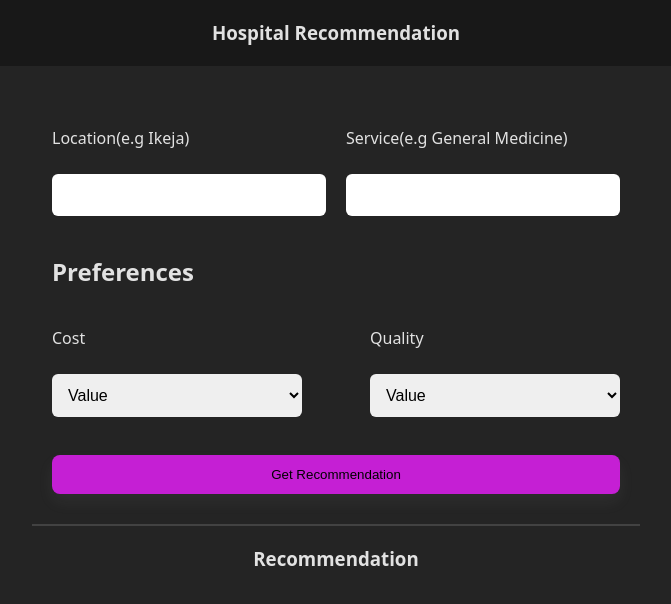
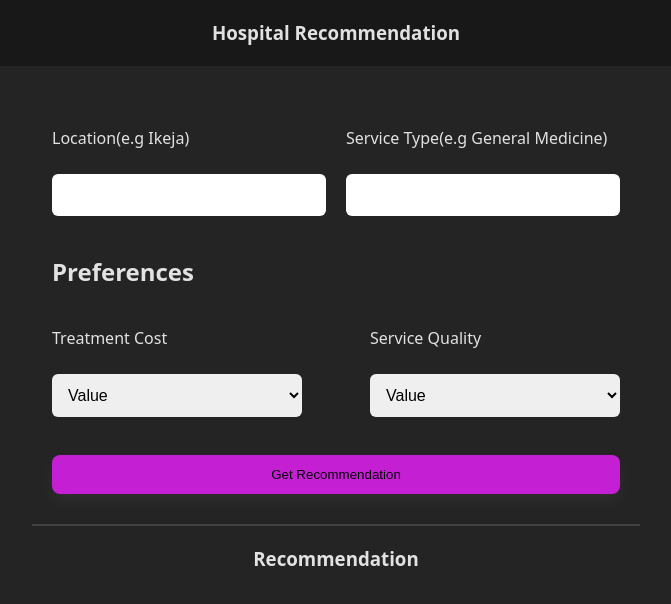
Before and after one commit to DevMeley/Hopsital-Recommendation-System, a React (Vite) app: page / in a window 1280 px wide. Shown: the top 604 px of the page, without its empty margins (304-975 px from the left). Built offline with nearby package versions, Linux system fonts and the light colour scheme.

Commit message:
Update labels and options for clarity in MainPage component

```diff
--- a/src/components/MainPage.jsx
+++ b/src/components/MainPage.jsx
@@ -59,7 +59,7 @@ function MainPage() {
             />
           </label>
           <label>
-            <p>Service(e.g General Medicine) </p>
+            <p>Service Type(e.g General Medicine) </p>
             <input
               type="text"
               value={formData.service_needed}
@@ -73,7 +73,7 @@ function MainPage() {
           <h2>Preferences</h2>
           <div className="right-input">
             <label>
-              <p>Cost</p>
+              <p>Treatment Cost</p>
               <select
                 name="Cost"
                 value={formData.cost_preference}
@@ -82,13 +82,13 @@ function MainPage() {
                 }
               >
                 <option value="">Value</option>
-                <option value="High">High</option>
-                <option value="Medium">Medium</option>
-                <option value="Low">Low</option>
+                <option value="High">Expensive</option>
+                <option value="Medium">Moderate</option>
+                <option value="Low">Affordable</option>
               </select>
             </label>
             <label>
-              <p>Quality</p>
+              <p>Service Quality</p>
               <select
                 name="Quality"
                 value={formData.quality_preference}
@@ -100,9 +100,9 @@ function MainPage() {
                 }
               >
                 <option value="">Value</option>
-                <option value="High">High</option>
-                <option value="Medium">Medium</option>
-                <option value="Low">Low</option>
+                <option value="High">High-Quality</option>
+                <option value="Medium">Standard</option>
+                <option value="Low">Low-Quality</option>
               </select>
             </label>
           </div>
```
